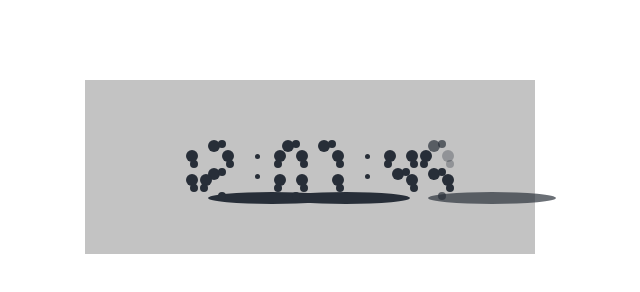
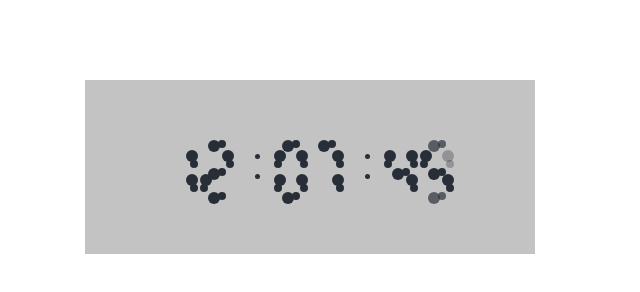
Before and after one commit to wertrain/dot-clock-js, a website: page app/index.html in a window 1280 px wide. Shown: the whole page, without its empty margins (330-970 px from the left). Drawn offline with nearby package versions, Linux system fonts and the light colour scheme.

Commit message:
ミスの修正

```diff
--- a/app/style/degine.css
+++ b/app/style/degine.css
@@ -107,7 +107,7 @@
 #clock .digits .d3 {
   top: 52px;
   left: 4px;
-  width: 128px;
+  width: 12px;
   height: 12px;
   -webkit-border-radius: 50%;
   -moz-border-radius: 50%;
```
